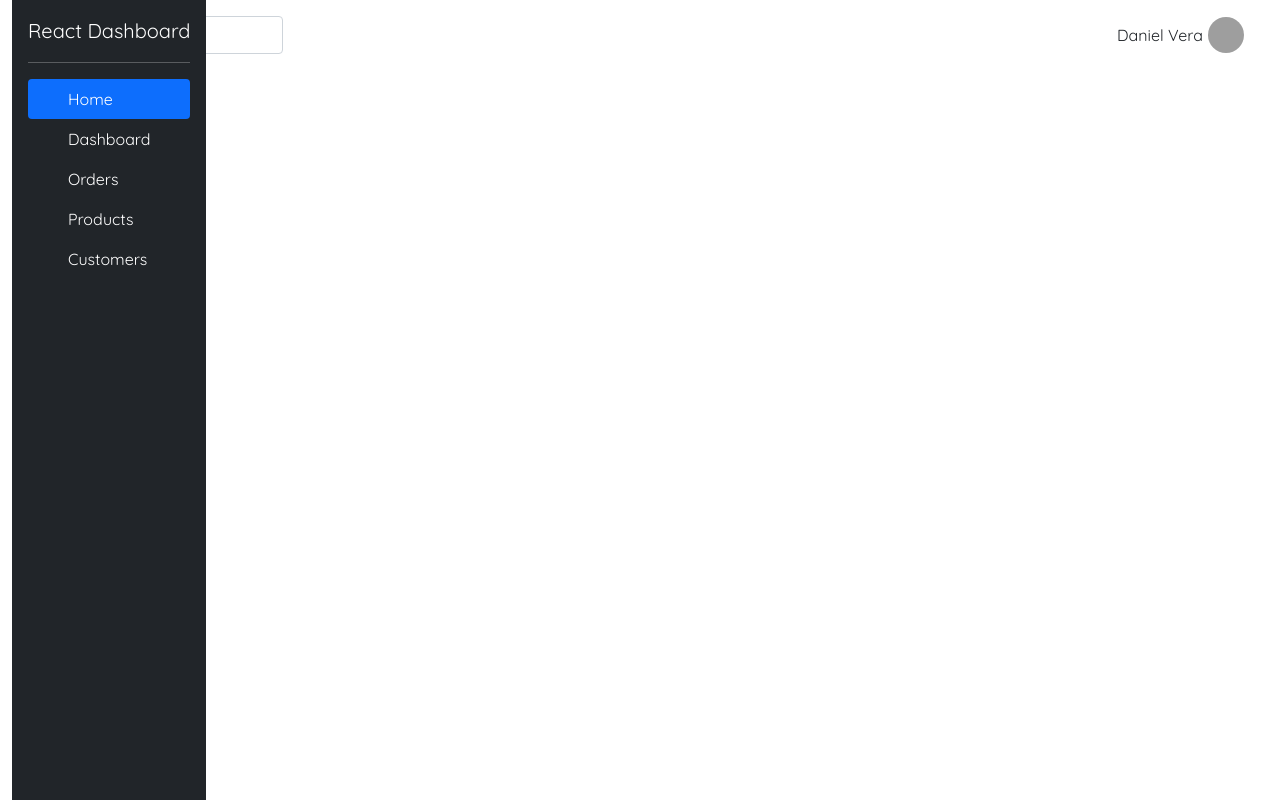
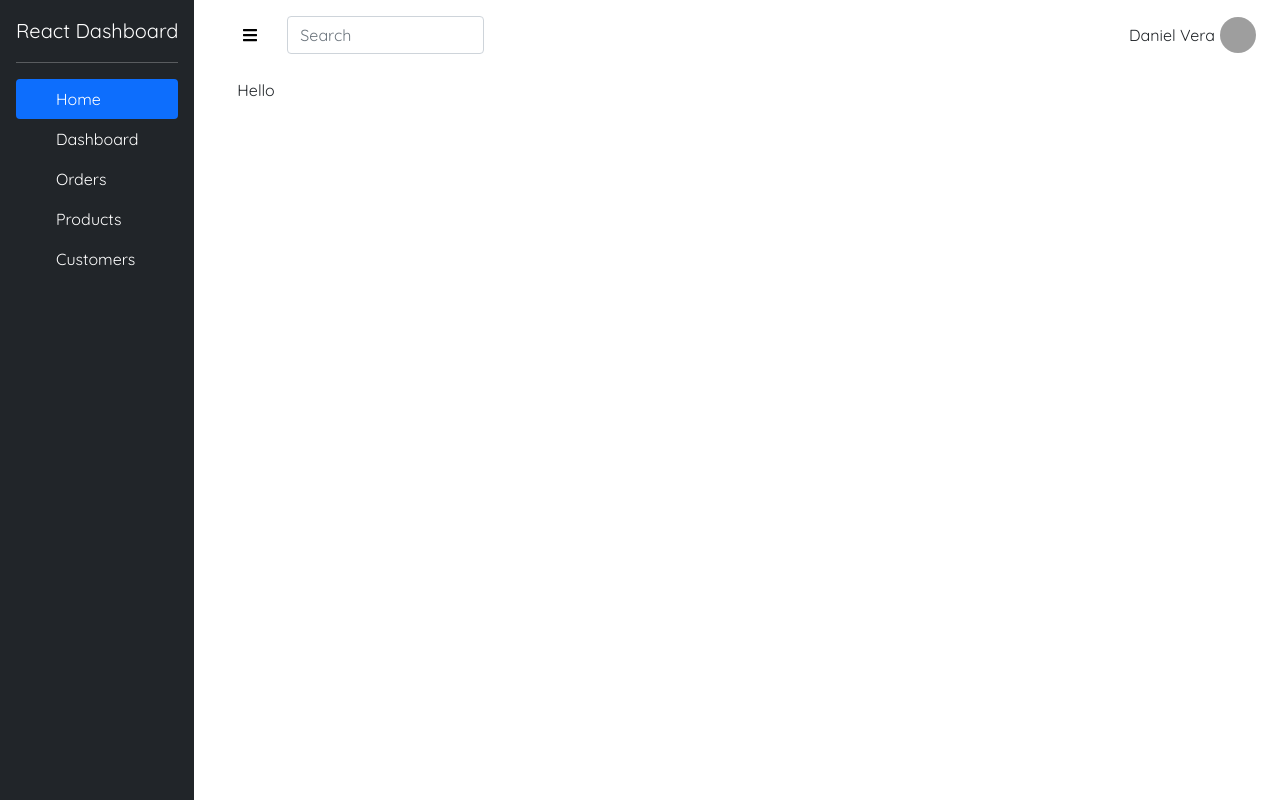
Before and after one commit to DanielVera987/react-dashboard, a React app: page / in a window 1280 px wide. Built offline with nearby package versions, Linux system fonts and the light colour scheme; grey boxes are pictures that could not be loaded.

Commit message:
Add toggle

```diff
--- a/src/components/Layout/Layout.jsx
+++ b/src/components/Layout/Layout.jsx
@@ -1,16 +1,27 @@
-import React from 'react';
+import React, { useState } from 'react';
 import { Container } from 'react-bootstrap';
 import Header from '@layout/Header';
 import Sidebar from '@layout/Sidebar';
 
 const Layout = ({ children }) => {
+    const [toggle, setToogle] = useState(true);
+
+    const handleToogle = () => {
+        setToogle(!toggle);
+    }
+
     return (
         <Container fluid>
-            <div className="d-flex flex-direction-row align-items-start">
-                <Sidebar />
-                <div className="flex-fill">
-                    <Header />
-                    <div className="content mt-4">{children}</div>
+            <div className="row">
+                {toggle ?
+                    <div className="d-none d-md-block col-md-3 col-lg-2 p-0 m-0">
+                        <Sidebar />
+                    </div>
+                    : ''
+                }
+                <div className={ `${toggle ? 'col-md-9 col-lg-10' : 'col'} p-0 m-0` } >
+                    <Header handleToogle={handleToogle} />
+                    <div className="content m-4">{children}</div>
                 </div>
             </div>
         </Container>
```
